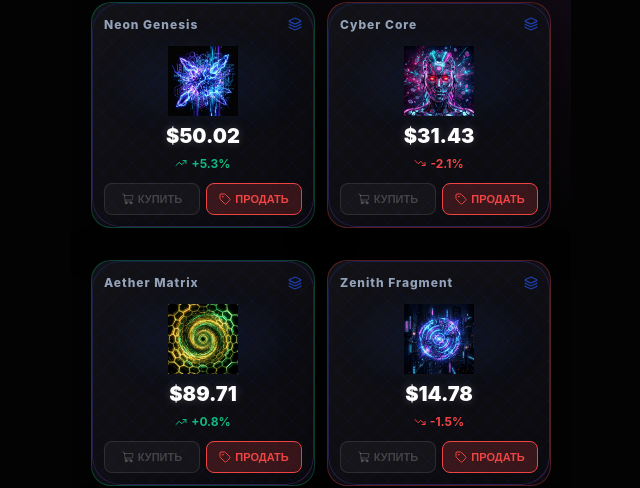
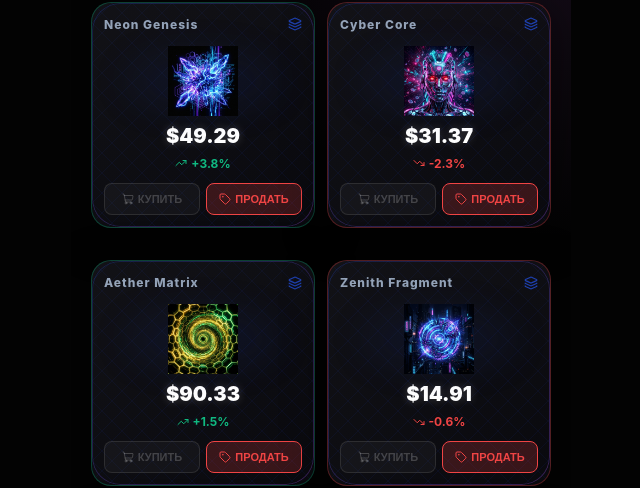
Before and after one commit to NTIVI/tg_web_app_black, a React (Vite) app in the folder frontend/: page /nfc in a window 1280 px wide. Shown: the part 160-648 px from the top of the page, without its empty margins (319-959 px from the left). Built offline with nearby package versions, Linux system fonts and the light colour scheme; no server answers; what react-tads-widget would draw is missing.

Commit message:
feat: Add dynamic random price fluctuations to NFC marketplace and improve admin rate controls

```diff
--- a/frontend/src/pages/Admin.tsx
+++ b/frontend/src/pages/Admin.tsx
@@ -14,7 +14,6 @@ import {
   EyeOff,
   DollarSign,
   Calendar,
-  TrendingUp,
   Zap,
   ShoppingCart
 } from 'lucide-react';
@@ -106,10 +105,15 @@ const Admin = () => {
   };
 
   const saveNftRates = async () => {
+    const parsedRates: Record<string, number> = {};
+    Object.keys(nftRates).forEach(k => {
+      parsedRates[k] = parseFloat(String(nftRates[k])) || 0;
+    });
+
     const res = await fetch(`${API_URL}/admin/nft/rates`, {
       method: 'POST',
       headers: { 'Content-Type': 'application/json' },
-      body: JSON.stringify({ rates: nftRates })
+      body: JSON.stringify({ rates: parsedRates })
     });
     if (res.ok) {
       setSaveMessage('Проценты сохранены!');
@@ -118,7 +122,7 @@ const Admin = () => {
   };
 
   const handleRateChange = (id: string, val: string) => {
-    setNftRates(prev => ({ ...prev, [id]: parseFloat(val) || 0 }));
+    setNftRates(prev => ({ ...prev, [id]: val as any }));
   };
 
   const filteredUsers = users.filter(u =>
--- a/frontend/src/pages/NFC.tsx
+++ b/frontend/src/pages/NFC.tsx
@@ -149,10 +149,21 @@ const NFTCard = ({ nft, changeVal, isPositive, onBuy, buying, userId, balance }:
 
 const NFC = ({ userId, balance, setBalance }: any) => {
   const [rates, setRates] = useState<Record<string, number>>({});
+  const [variance, setVariance] = useState<Record<string, number>>({});
   const [buying, setBuying] = useState<string | null>(null);
   const [toast, setToast] = useState<{ type: 'success' | 'error'; msg: string } | null>(null);
 
   useEffect(() => {
+    // Initial random variance
+    setVariance({
+        nft1: (Math.random() - 0.5) * 2,
+        nft2: (Math.random() - 0.5) * 2,
+        nft3: (Math.random() - 0.5) * 2,
+        nft4: (Math.random() - 0.5) * 2,
+        nft5: (Math.random() - 0.5) * 2,
+        nft6: (Math.random() - 0.5) * 2,
+    });
+
     // Poll NFT manipulation status every 3s
     const fetchStatus = async () => {
       try {
@@ -162,7 +173,24 @@ const NFC = ({ userId, balance, setBalance }: any) => {
       } catch { /* silent */ }
     };
     fetchStatus();
-    const interval = setInterval(fetchStatus, 3000);
+
+    const interval = setInterval(() => {
+      fetchStatus();
+
+      // Update variance for active trading feeling
+      setVariance(prev => {
+        const next: Record<string, number> = {};
+        NFT_LIST.forEach(nft => {
+          const oldVar = prev[nft.id] || 0;
+          let delta = (Math.random() - 0.5) * 1.5; // Up to 0.75% change per tick
+          let newVal = oldVar + delta;
+          if (newVal > 2.5) newVal = 2.5; // Max 2.5% deviation from base
+          if (newVal < -2.5) newVal = -2.5;
+          next[nft.id] = newVal;
+        });
+        return next;
+      });
+    }, 3000);
     return () => clearInterval(interval);
   }, []);
 
@@ -195,15 +223,19 @@ const NFC = ({ userId, balance, setBalance }: any) => {
     }
   };
 
-  // Generate dynamic changes based on live manipulation
+  // Generate dynamic changes based on live manipulation and random variance
   const getChange = (index: number) => {
     const nftId = `nft${index + 1}`;
+    let base = [5.3, -2.1, 0.8, -1.5, 4.2, -0.5][index % 6];
+
     if (rates && rates[nftId] !== undefined && rates[nftId] !== null) {
-      const val = typeof rates[nftId] === 'string' ? parseFloat(rates[nftId] as any) : rates[nftId];
-      return { val, isPositive: val > 0 };
+      base = typeof rates[nftId] === 'string' ? parseFloat(rates[nftId] as any) : rates[nftId];
+      if (isNaN(base)) base = 0;
     }
-    const base = [5.3, -2.1, 0.8, -1.5, 4.2, -0.5][index % 6];
-    return { val: base, isPositive: base > 0 };
+
+    const varValue = variance[nftId] || 0;
+    const val = base + varValue;
+    return { val, isPositive: val > 0 };
   };
 
   return (
```
